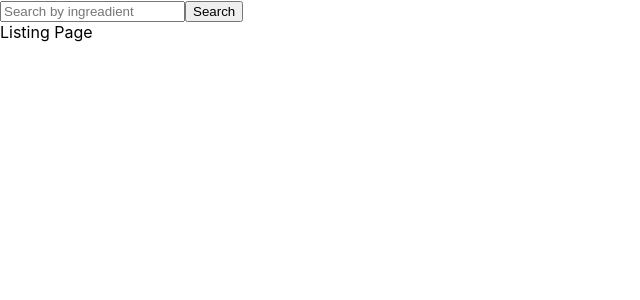
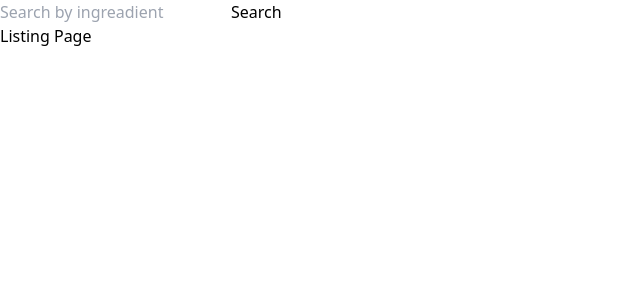
Before and after one commit to DevXard/ATD-Project, a React (Create React App) app: page / in a window 1280 px wide. Shown: the top 300 px of the page, without its empty margins (0-640 px from the left). Built offline with nearby package versions, Linux system fonts and the light colour scheme.

Commit message:
Added tailwind css and fixed a bug redux store recepie / recepies

```diff
--- a/src/api.js
+++ b/src/api.js
@@ -1,6 +1,6 @@
 import axios from 'axios';
 
-const BASE_URL = "www.themealdb.com/api/json/v1/1/";
+const BASE_URL = "https://www.themealdb.com/api/json/v1/1/";
 
 class Api {
 
--- a/src/components/SearchPage/SearchBar.js
+++ b/src/components/SearchPage/SearchBar.js
@@ -9,8 +9,6 @@ const SearchBar = () => {
     const [formData, setFormData] = useState({
         ingreadient: ''
     })
-
-
 
 
     function handleChange(e){
--- a/src/index.css
+++ b/src/index.css
@@ -1,13 +1,3 @@
-body {
-  margin: 0;
-  font-family: -apple-system, BlinkMacSystemFont, 'Segoe UI', 'Roboto', 'Oxygen',
-    'Ubuntu', 'Cantarell', 'Fira Sans', 'Droid Sans', 'Helvetica Neue',
-    sans-serif;
-  -webkit-font-smoothing: antialiased;
-  -moz-osx-font-smoothing: grayscale;
-}
-
-code {
-  font-family: source-code-pro, Menlo, Monaco, Consolas, 'Courier New',
-    monospace;
-}
+@tailwind base;
+@tailwind components;
+@tailwind utilities;
--- a/src/store/slices/recepieSlice.js
+++ b/src/store/slices/recepieSlice.js
@@ -5,7 +5,7 @@ export const getByIngredient = createAsyncThunk(
     `recepies/getByIngredient`,
     async (data, thunkAPI) => {
         const res = await Api.getByMainIngrediant(data)
-       console.log(res)
+       return res
     }
 )
 
--- a/src/store/store.js
+++ b/src/store/store.js
@@ -4,6 +4,6 @@ import recepieSlice from './slices/recepieSlice'
 
 export default configureStore({
     reducer: {
-        recepie: recepieSlice
+        recepies: recepieSlice
     }
 })
--- /dev/null
+++ b/tailwind.config.js
@@ -0,0 +1,11 @@
+module.exports = {
+  ppurge: ['./src/**/*.{js,jsx,ts,tsx}', './public/index.html'],
+  darkMode: false, // or 'media' or 'class'
+  theme: {
+    extend: {},
+  },
+  variants: {
+    extend: {},
+  },
+  plugins: [],
+}
```
